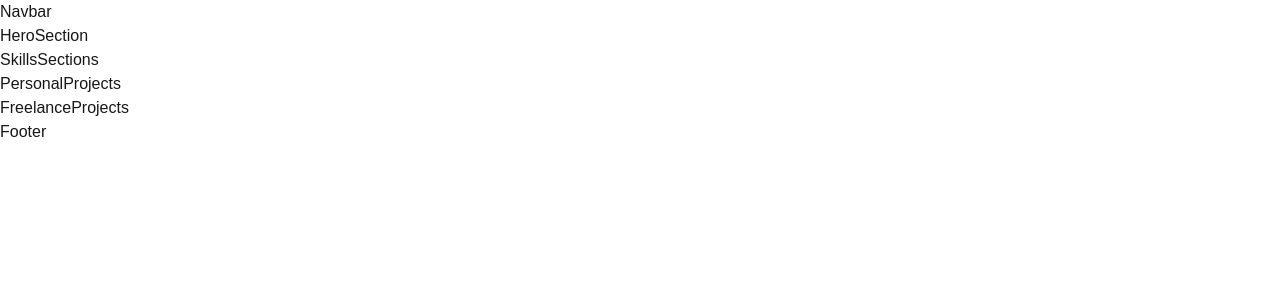
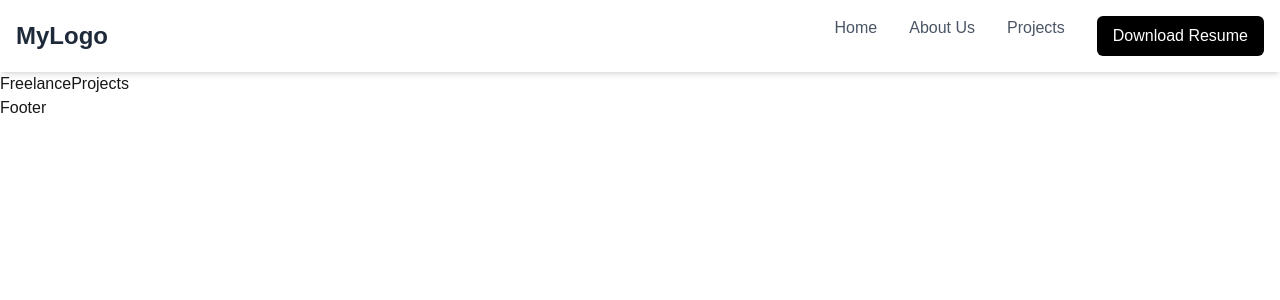
Before and after one commit to niks-nikhil-anand/Frontend_Intern_Challenge, a Next.js app: page / in a window 1280 px wide. Shown: the top 300 px of the page. Built offline with nearby package versions, Linux system fonts and the light colour scheme.

Commit message:
Added The Navbar

```diff
--- a/src/components/Navbar.js
+++ b/src/components/Navbar.js
@@ -1,9 +1,82 @@
-import React from 'react'
+"use client";
+import Link from "next/link";
+import React, { useState } from "react";
+import { FaBars, FaTimes } from "react-icons/fa";
 
 const Navbar = () => {
+  const [isOpen, setIsOpen] = useState(false);
+
   return (
-    <div>Navbar</div>
-  )
-}
+    <nav>
+      <nav className="w-full fixed top-0 left-0 bg-white shadow-md z-50">
+        <div className="max-w-7xl mx-auto flex justify-between items-center p-4">
+          <div className="text-2xl font-bold text-gray-800">MyLogo</div>
+          {/* Desktop menu starts from here ...... */}
+          <div className="hidden md:flex gap-8 text-gray-600 font-medium">
+            <Link href={"/"} className="hover:text-black hover:underline">
+              Home
+            </Link>
+            <Link href={"/AboutUs"} className="hover:text-black hover:underline">
+              About Us
+            </Link>
+            <Link href={"/Projects"} className="hover:text-black hover:underline">
+              Projects
+            </Link>
+            <Link
+              href="/MyResume.pdf"
+              download
+              className="hover:text-black text-white font-medium bg-black px-4 py-2 rounded-md"
+            >
+              Download Resume
+            </Link>
+          </div>
 
-export default Navbar
+          {/* Mobile Menu Icon......... */}
+          <div className="md:hidden">
+            <button onClick={() => setIsOpen(!isOpen)} className="text-black">
+              {isOpen ? <FaTimes size={24} /> : <FaBars size={24} />}
+            </button>
+          </div>
+        </div>
+
+        {/* Mobile menu starts from here........ */}
+
+        {isOpen && (
+          <div className="md:hidden flex flex-col items-center bg-white py-4 space-y-4 shadow-md">
+            <Link
+              href={"/"}
+              onClick={() => setIsOpen(false)}
+              className="hover:text-black text-gray-600 font-medium"
+            >
+              Home
+            </Link>
+            <Link
+              href={"/AboutUs"}
+              onClick={() => setIsOpen(false)}
+              className="hover:text-black text-gray-600 font-medium"
+            >
+              About Us
+            </Link>
+            <Link
+              href={"/Projects"}
+              onClick={() => setIsOpen(false)}
+              className="hover:text-black text-gray-600 font-medium"
+            >
+              Projects
+            </Link>
+            <Link
+              href="/MyResume.pdf"
+              download
+              onClick={() => setIsOpen(false)}
+              className="hover:text-black text-white font-medium bg-black px-4 py-2 rounded-md "
+            >
+              Download Resume
+            </Link>
+          </div>
+        )}
+      </nav>
+    </nav>
+  );
+};
+
+export default Navbar;
```
Also changed, not shown: package.json (+4 -3 lines), 2 other files (tests, documents, lock files or other folders).
